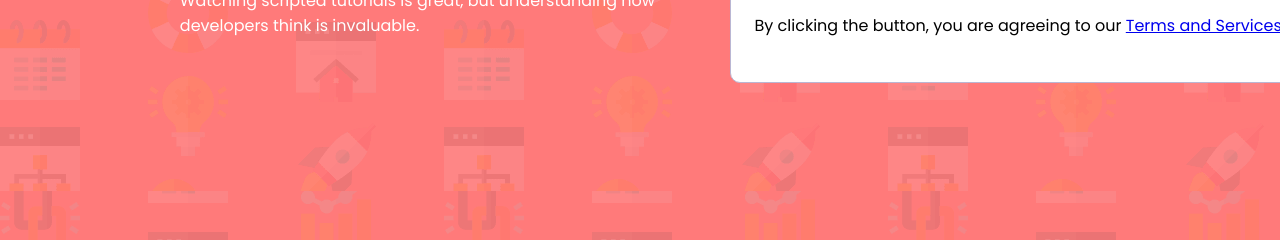
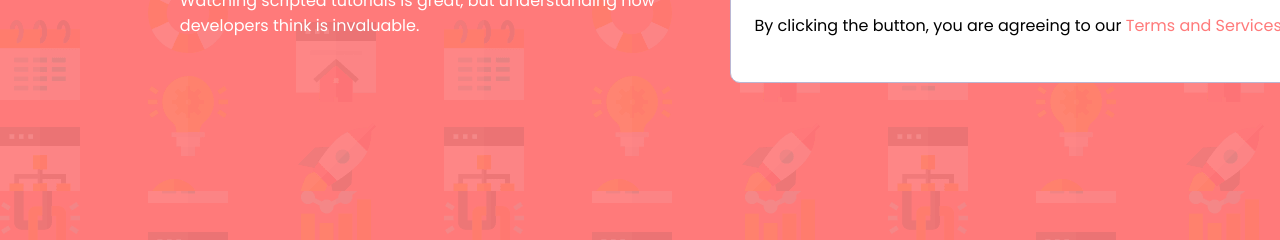
Before and after one commit to RazvanBugoi/sign-up-form, a plain HTML site: page src/index.html in a window 1280 px wide. Shown: the part 609-849 px from the top of the page. Drawn offline with Linux system fonts and the light colour scheme.

Commit message:
changed text-decoration to none for tos link and color to red

```diff
--- a/src/css/style.css
+++ b/src/css/style.css
@@ -99,3 +99,8 @@ body {
     /* padding-left: 20px; */
     font-size: 16px;
 }
+
+#tos-link {
+    color: hsl(0, 100%, 74%);
+    text-decoration: none;
+}
--- a/src/index.html
+++ b/src/index.html
@@ -41,7 +41,7 @@
                         <input type="submit" id="submit" value="Claim your free trial">
                     </div>
                     <footer>
-                        <p id="tos">By clicking the button, you are agreeing to our <a href="https://en.wikipedia.org/wiki/Terms_of_service" target="_blank">Terms and Services</a></p>
+                        <p id="tos">By clicking the button, you are agreeing to our <a id="tos-link" href="https://en.wikipedia.org/wiki/Terms_of_service" target="_blank">Terms and Services</a></p>
                     </footer>
                 </form>
 
```
